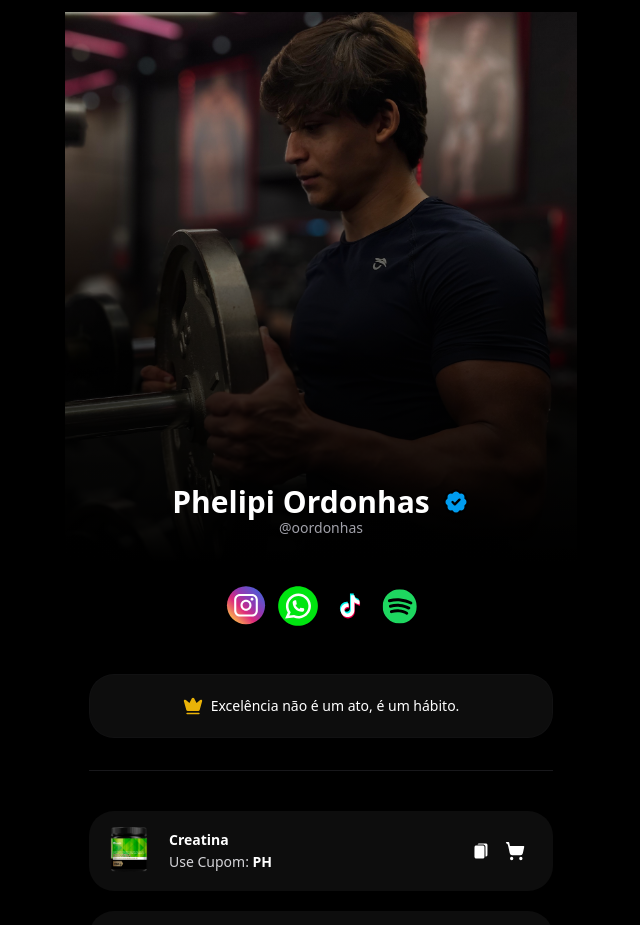
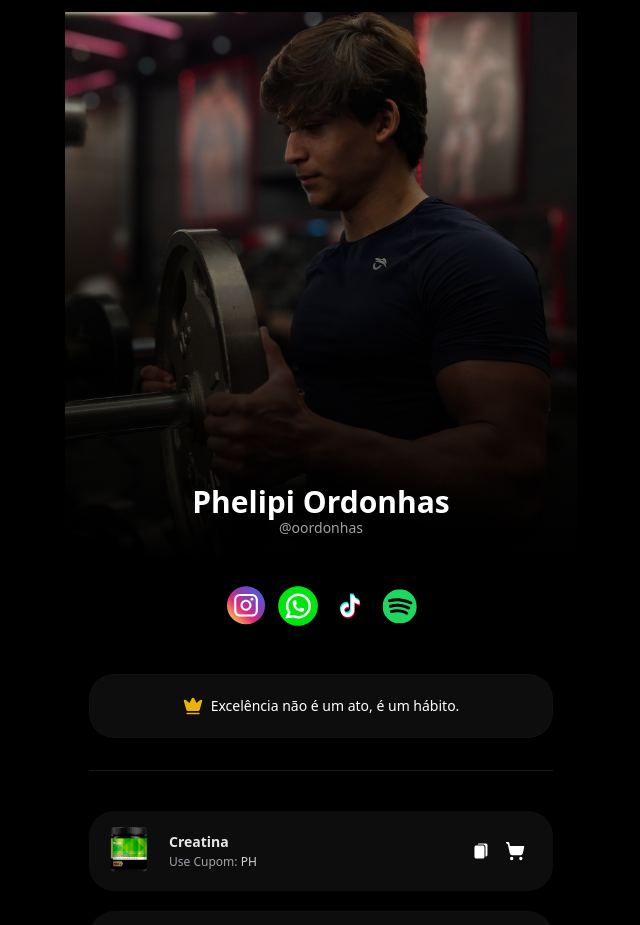
Before and after one commit to lucasfabbrim/ph, a Next.js app: page / in a window 1280 px wide. Shown: the top 925 px of the page, without its empty margins (319-959 px from the left). Built offline with nearby package versions, Linux system fonts and the light colour scheme.

Commit message:
Update page.tsx

```diff
--- a/src/app/page.tsx
+++ b/src/app/page.tsx
@@ -37,7 +37,6 @@ export default function Home() {
               <div>
                 <h1 className="text-3xl font-bold flex items-center justify-center gap-3">
                   Phelipi Ordonhas{" "}
-                  <BadgeCheck className="fill-[#009CEF] text-black" size={28} />
                 </h1>
                 <p className="text-zinc-400 text-sm -mt-0.5">@oordonhas</p>
               </div>
@@ -119,13 +118,13 @@ export default function Home() {
                       />
                     </div>
                     <div className="text-left">
-                      <p className="font-bold text-sm text-white">
+                      <p className="font-semibold text-sm text-white/90">
                         {product.name}
                       </p>
                       <div className="flex items-center gap-2">
-                        <p className="text-sm pt-0.5 text-zinc-300">
+                        <p className="text-xs pt-0.5 text-zinc-400">
                           Use Cupom:{" "}
-                          <span className="font-semibold text-white">PH</span>
+                          <span className="font-medium text-zinc-300">PH</span>
                         </p>
                       </div>
                     </div>
```
